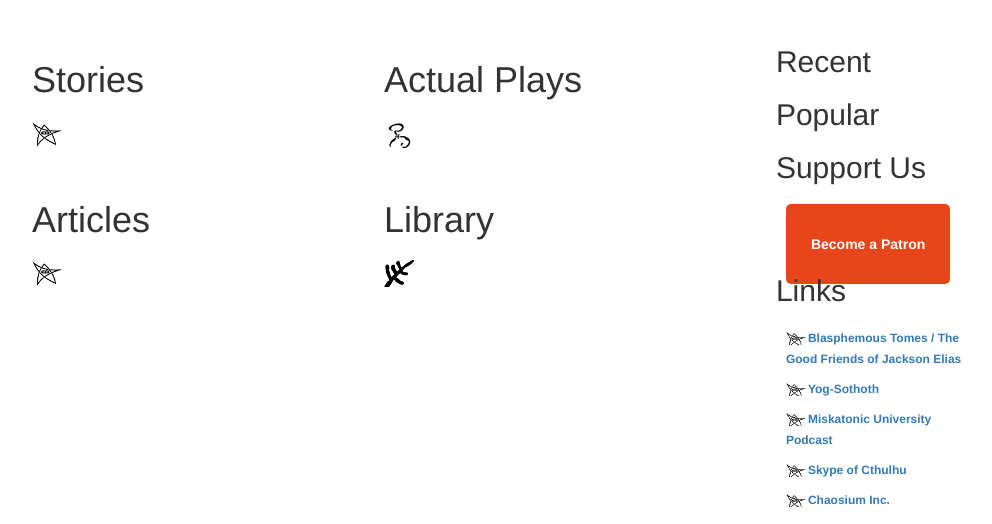
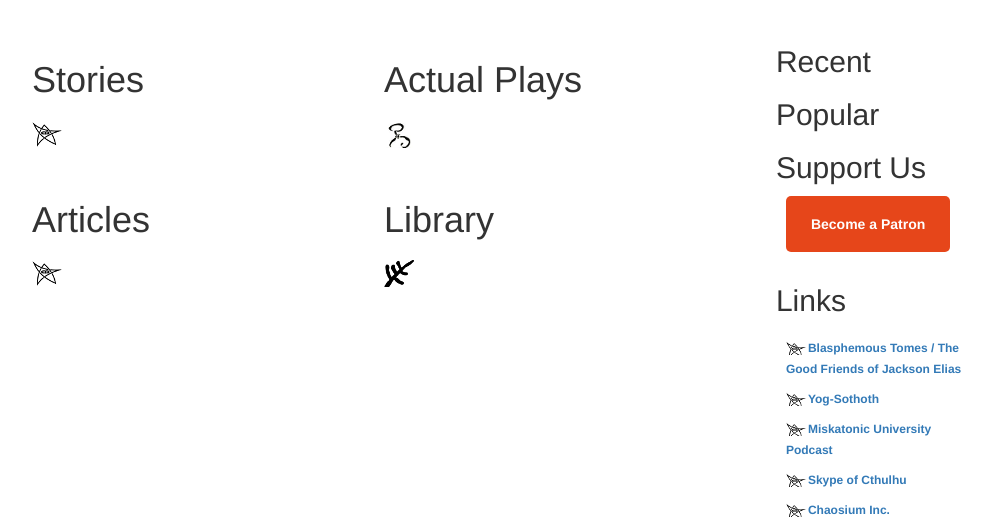
Before and after one commit to bane138/nonhumanuser, a Django app: page / in a window 1280 px wide. Shown: the part 115-639 px from the top of the page, without its empty margins (133-1125 px from the left). Run offline with Django 3.2, Linux system fonts and the light colour scheme; data that the repository does not hold is empty; some libraries are stand-ins or nearby versions.

Commit message:
add breaks

```diff
--- a/static/css/main.css
+++ b/static/css/main.css
@@ -349,23 +349,19 @@ li {
 }
 
 .patron-link {
-    display: block;
     padding: 20px 25px;
     background-color: #e6461a;
     color: #fff;
     border-radius: 5px;
     line-height: 40px;
-    margin-bottom: 10px;
 }
 
 .patron-link:hover {
-    display: block;
     padding: 20px 25px;
     background-color: #ccc;
     color: #000;
     border-radius: 5px;
     line-height: 40px;
-    margin-bottom: 10px;
 }
 
 .sidebar-offsite-links {
--- a/templates/app/sidebar.html
+++ b/templates/app/sidebar.html
@@ -19,6 +19,7 @@
 		<ul class="sidebar-list">
 			<li class="sidebar-list-item">
 				<a class="patron-link" href="https://www.patreon.com/bePatron?patAmt=1&u=265718" alt="Become a Patron">Become a Patron</a>
+				<br /><br />
 			</li>
 		</ul>
 		<h2>Links</h2>
--- a/templates/blog/articles_sidebar.html
+++ b/templates/blog/articles_sidebar.html
@@ -19,6 +19,7 @@
     <ul class="sidebar-list">
         <li class="sidebar-list-item">
             <a class="patron-link" href="https://www.patreon.com/bePatron?patAmt=1&u=265718" alt="Become a Patron">Become a Patron</a>
+            <br /><br />
         </li>
     </ul>
     <h2>Links</h2>
--- a/templates/blog/stories_sidebar.html
+++ b/templates/blog/stories_sidebar.html
@@ -19,6 +19,7 @@
     <ul class="sidebar-list">
         <li class="sidebar-list-item">
             <a class="patron-link" href="https://www.patreon.com/bePatron?patAmt=1&u=265718" alt="Become a Patron">Become a Patron</a>
+            <br /><br />
         </li>
     </ul>
     <h2>Links</h2>
```
